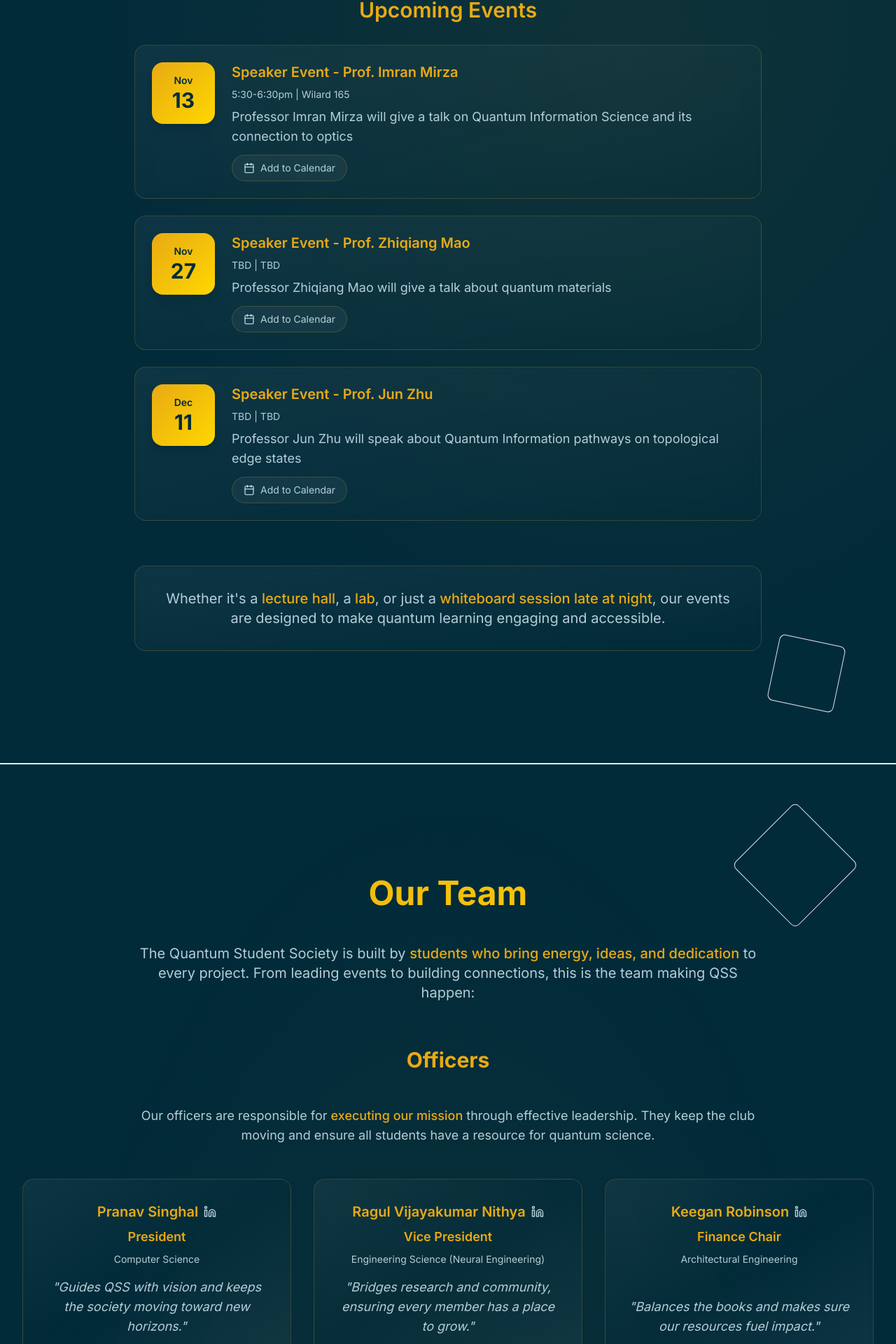
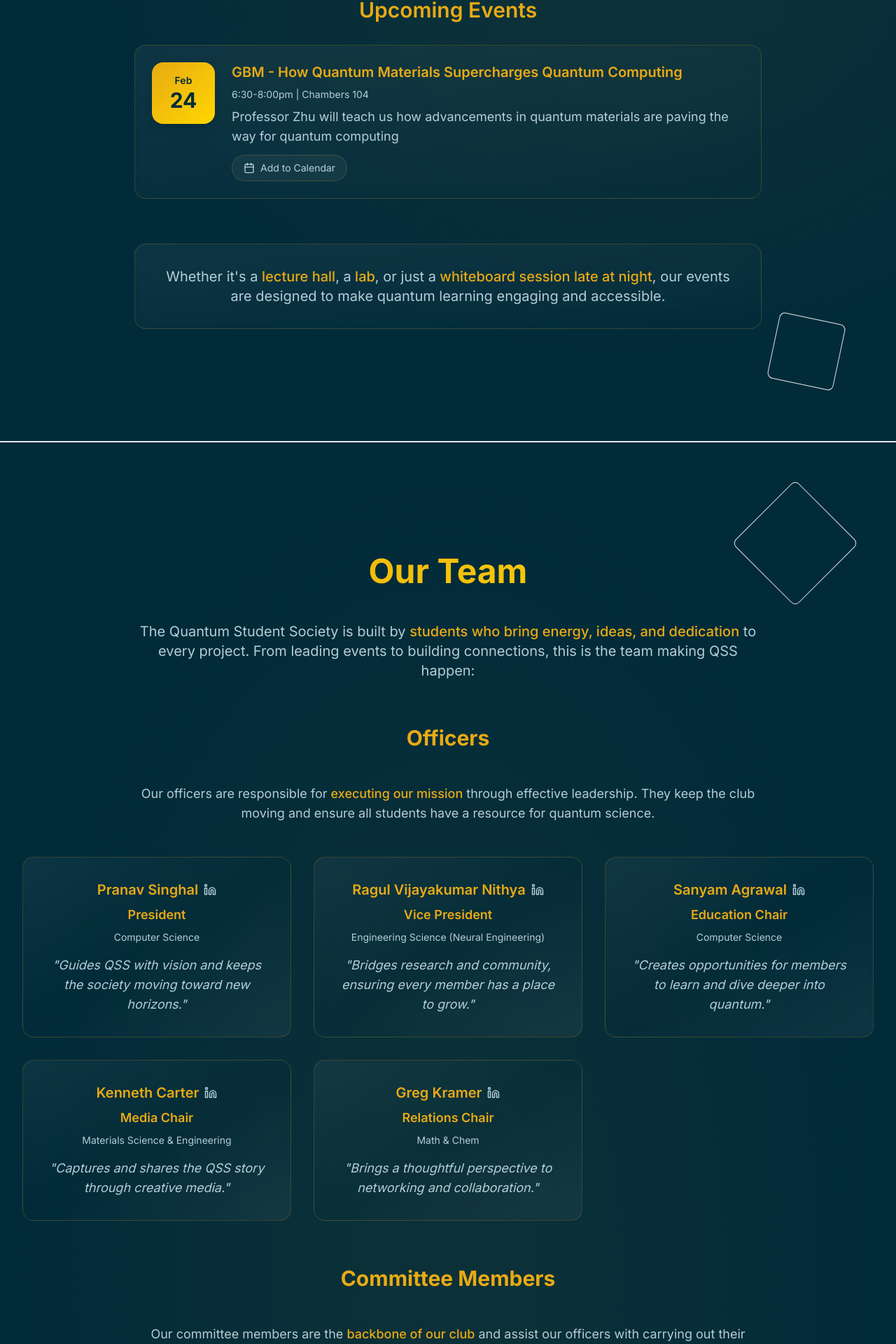
Before and after one commit to Quantum-Student-Society-PSU/QSS-Web, a Next.js app: page / in a window 1280 px wide. Shown: the part 3676-5596 px from the top of the page at 70% size. Built offline with nearby package versions, Linux system fonts and the light colour scheme.

Commit message:
update site

```diff
--- a/data/events.ts
+++ b/data/events.ts
@@ -35,30 +35,12 @@ export const EVENT_TYPES: EventType[] = [
 
 export const UPCOMING_EVENTS: Event[] = [
   {
-    id: 'e11',
-    title: 'Speaker Event - Prof. Imran Mirza',
-    date: { month: 'Nov', day: '13' },
-    time: '5:30-6:30pm',
-    location: 'Wilard 165',
-    description: 'Professor Imran Mirza will give a talk on Quantum Information Science and its connection to optics',
-    type: 'speaker',
-  },
-  {
-    id: 'e13',
-    title: 'Speaker Event - Prof. Zhiqiang Mao',
-    date: { month: 'Nov', day: '27' },
-    time: 'TBD',
-    location: 'TBD',
-    description: 'Professor Zhiqiang Mao will give a talk about quantum materials',
-    type: 'speaker',
-  },
-  {
-    id: 'e14',
-    title: 'Speaker Event - Prof. Jun Zhu',
-    date: { month: 'Dec', day: '11' },
-    time: 'TBD',
-    location: 'TBD',
-    description: 'Professor Jun Zhu will speak about Quantum Information pathways on topological edge states',
-    type: 'speaker',
+    id: 'e1',
+    title: 'GBM - How Quantum Materials Supercharges Quantum Computing',
+    date: { month: 'Feb', day: '24' },
+    time: '6:30-8:00pm',
+    location: 'Chambers 104',
+    description: 'Professor Zhu will teach us how advancements in quantum materials are paving the way for quantum computing',
+    type: 'gbm',
   },
 ]
--- a/data/team.ts
+++ b/data/team.ts
@@ -19,22 +19,6 @@ export const OFFICERS: TeamMember[] = [
   },
   {
     id: '3',
-    name: 'Keegan Robinson',
-    role: 'Finance Chair',
-    major: 'Architectural Engineering',
-    description: 'Balances the books and makes sure our resources fuel impact.',
-    linkedin: 'https://www.linkedin.com/in/keeganrobinson',
-  },
-  {
-    id: '4',
-    name: 'Anchita Mitra',
-    role: 'Logistics Chair',
-    major: 'Computational Data Science',
-    description: 'Keeps events and operations running smoothly, no matter the scale.',
-    linkedin: 'https://www.linkedin.com/in/anchita-mitra-025498301',
-  },
-  {
-    id: '5',
     name: 'Sanyam Agrawal',
     role: 'Education Chair',
     major: 'Computer Science',
@@ -42,7 +26,7 @@ export const OFFICERS: TeamMember[] = [
     linkedin: 'https://www.linkedin.com/in/sanyam-agrawal-039894271',
   },
   {
-    id: '6',
+    id: '4',
     name: 'Kenneth Carter',
     role: 'Media Chair',
     major: 'Materials Science & Engineering',
@@ -50,7 +34,7 @@ export const OFFICERS: TeamMember[] = [
     linkedin: 'https://www.linkedin.com/in/kenneth-carter-jr-a7b8051a9',
   },
   {
-    id: '7',
+    id: '5',
     name: 'Greg Kramer',
     role: 'Relations Chair',
     major: 'Math & Chem',
@@ -60,14 +44,6 @@ export const OFFICERS: TeamMember[] = [
 ]
 
 export const COMMITTEE: TeamMember[] = [
-  {
-    id: '8',
-    name: 'Sahil Pardasani',
-    role: 'Logistics Committee',
-    major: 'Computer Science',
-    description: 'Brings reliability and detail to the behind-the-scenes work.',
-    linkedin: 'https://www.linkedin.com/in/sahil-pardasani',
-  },
   {
     id: '9',
     name: 'Suryansh Sijwali',
```
